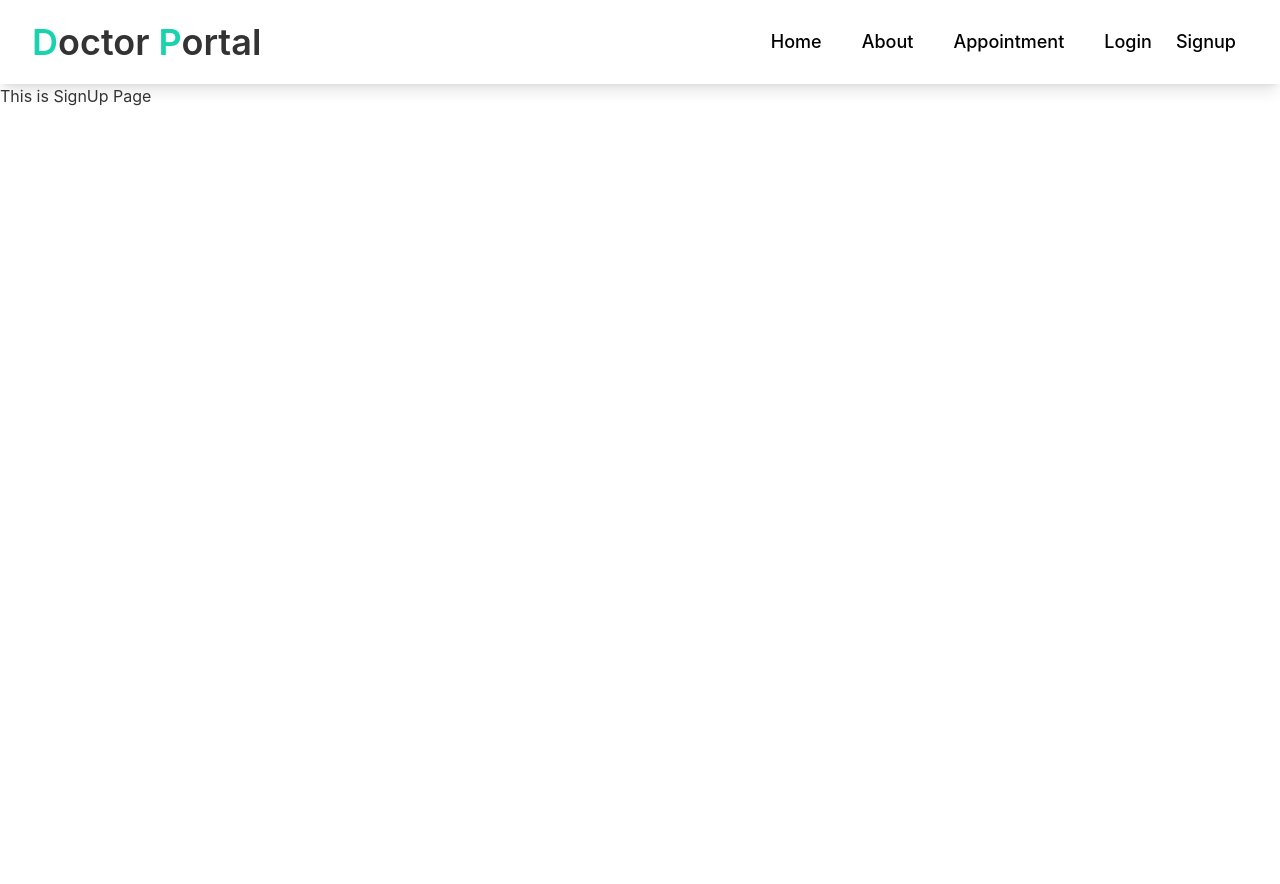
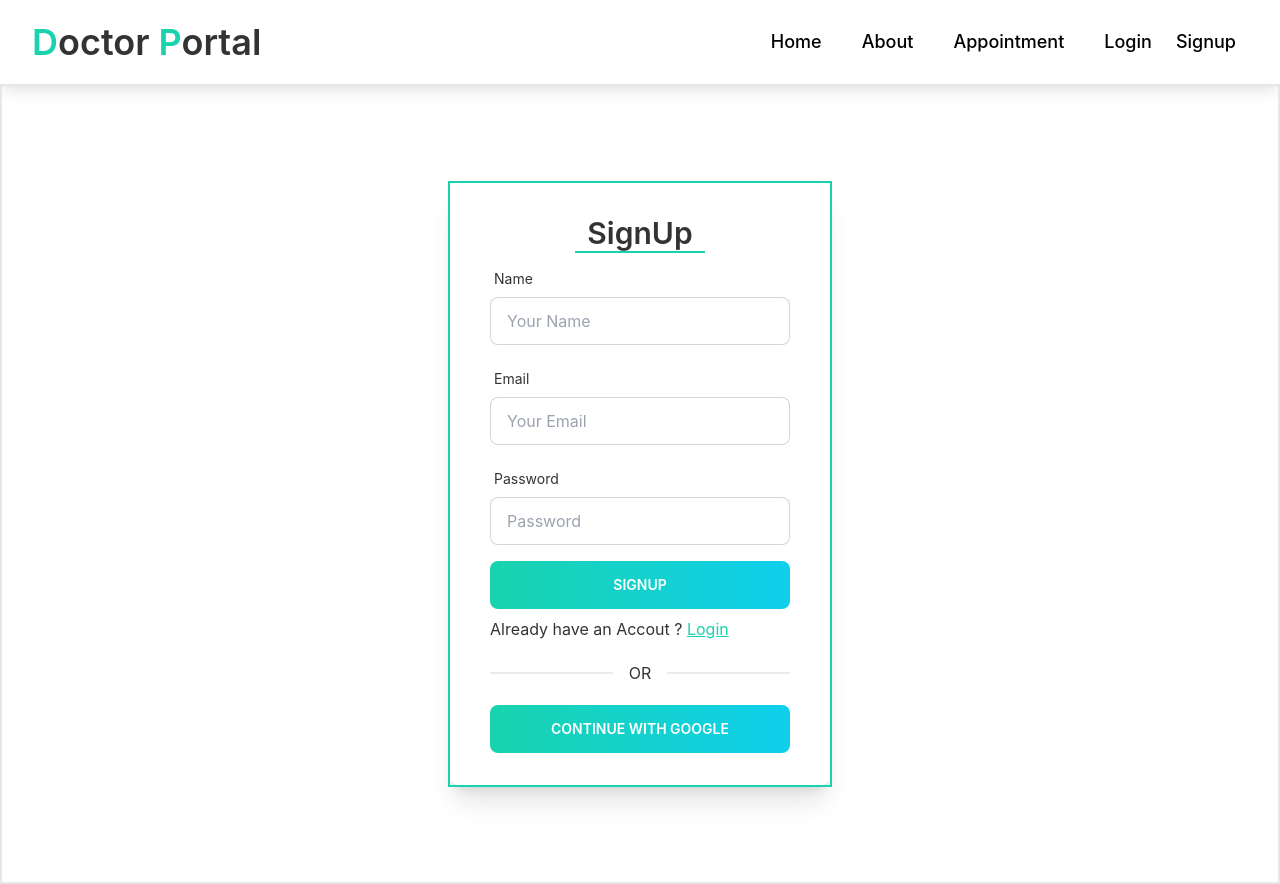
Before and after one commit to Sp-Tamim33/doctor-portal, a React (Create React App) app: page /signup in a window 1280 px wide. Before the commit the page ends 800 px from the top, so only its background shows below. Built offline with nearby package versions, Linux system fonts and the light colour scheme; no server answers.

Commit message:
implement login and signup page and function

```diff
--- a/package.json
+++ b/package.json
@@ -14,6 +14,7 @@
     "react-day-picker": "^8.0.4",
     "react-dom": "^18.1.0",
     "react-firebase-hooks": "^5.0.3",
+    "react-hook-form": "^7.31.1",
     "react-router-dom": "^6.3.0",
     "react-scripts": "5.0.1",
     "web-vitals": "^2.1.4"
--- a/src/Pages/Login/Login.js
+++ b/src/Pages/Login/Login.js
@@ -1,23 +1,102 @@
 import React from 'react';
-import { useSignInWithGoogle } from 'react-firebase-hooks/auth';
+import { useSignInWithGoogle, useSignInWithEmailAndPassword } from 'react-firebase-hooks/auth';
 import auth from '../../Firebase.init';
 import Loading from '../Loading/Loading';
+import { useForm } from "react-hook-form";
+import { Link, Navigate } from 'react-router-dom';
 
 
 
 const Login = () => {
     const [signInWithGoogle, googleUser, googleLoading, googleError] = useSignInWithGoogle(auth);
+    const [
+        signInWithEmailAndPassword,
+        user,
+        loading,
+        error,
+    ] = useSignInWithEmailAndPassword(auth);
+    const { register, formState: { errors }, handleSubmit } = useForm();
 
-    if (googleLoading) {
+    // user
+    if (user || googleUser) {
+        Navigate('/home')
+    }
+
+    // loading
+    if (googleLoading || loading) {
         return <Loading />
     }
 
+    // errors
+    let errorMessage;
+    if (error || googleError) {
+        errorMessage = <p className='text-red-500'>{error?.message || googleError?.message}</p>
+    }
+
+    const onSubmit = data => {
+        signInWithEmailAndPassword(data.email, data.password)
+    };
     return (
-        <div className='flex justify-center items-center h-screen'>
+        <div className='flex justify-center items-center h-screen border-2'>
             <div class="card shadow-xl ">
-                <div class="card-body">
-                    <h2 class="card-title mx-auto">Login</h2>
-                    <p>If a dog chews shoes whose shoes does he choose?</p>
+                <div class="card-body border-2 border-secondary px-5 md:px-10">
+                    <h2 class="card-title mx-auto text-3xl border-b-2 border-b-secondary px-3">Login</h2>
+                    <form onSubmit={handleSubmit(onSubmit)} className="w-[300px]">
+                        {/* Email Field  */}
+                        <div class="form-control w-full">
+                            <label class="label">
+                                <span class="label-text">Email</span>
+                            </label>
+                            <input
+                                {...register("email", {
+                                    required: {
+                                        value: true,
+                                        message: "Email Require*"
+                                    },
+                                    pattern: {
+                                        value: /[a-z0-9]+@[a-z]+\.[a-z]{2,3}/,
+                                        message: "Invalid Email*"
+                                    }
+                                })}
+                                type="email"
+                                placeholder="Your Email"
+                                class="input input-bordered w-full" />
+                            <label class="label">
+                                <span class="label-text-alt text-red-500">
+                                    {errors.email?.type === 'required' && errors.email.message}
+                                    {errors.email?.type === 'pattern' && errors.email.message}
+                                </span>
+                            </label>
+                        </div>
+
+                        {/* password field  */}
+                        <div class="form-control w-full">
+                            <label class="label">
+                                <span class="label-text">Password</span>
+                            </label>
+                            <input
+                                {...register("password", {
+                                    required: {
+                                        value: true,
+                                        message: "Password Require*"
+                                    }
+                                })}
+                                type="password"
+                                placeholder="Password"
+                                class="input input-bordered w-full" />
+                            <label class="label">
+                                <span class="label-text-alt text-red-500">
+                                    {errors.password?.type === 'required' && errors.password.message}
+                                </span>
+                            </label>
+                        </div>
+                        {errorMessage}
+
+                        <input type="submit" className="btn bg-gradient-to-r from-secondary to-primary text-white border-0 w-full" value='Login' />
+                    </form>
+
+                    <p>New to Doctor Portal ? <Link to='/signup' className='text-secondary underline'>Create an Account</Link></p>
+
                     <div class="divider">OR</div>
 
                     <button onClick={() => signInWithGoogle()} className="btn bg-gradient-to-r from-secondary to-primary text-white border-0">Continue With Google</button>
--- a/src/Pages/Signup/Signup.js
+++ b/src/Pages/Signup/Signup.js
@@ -1,9 +1,127 @@
 import React from 'react';
+import { useCreateUserWithEmailAndPassword, useSignInWithGoogle } from 'react-firebase-hooks/auth';
+import auth from '../../Firebase.init';
+import Loading from '../Loading/Loading';
+import { useForm } from "react-hook-form";
+import { Link, useNavigate } from 'react-router-dom';
 
 const Signup = () => {
+    const [signInWithGoogle, googleUser, googleLoading, googleError] = useSignInWithGoogle(auth);
+    const { register, formState: { errors }, handleSubmit } = useForm(); const [
+        createUserWithEmailAndPassword,
+        user,
+        loading,
+        error,
+    ] = useCreateUserWithEmailAndPassword(auth);
+    const navigate = useNavigate()
+    // user
+    if (user || googleUser) {
+        navigate('/home')
+    }
+
+    //   loading
+    if (googleLoading || loading) {
+        return <Loading />
+    }
+
+    // errors
+    let errorMessage;
+    if (error || googleError) {
+        errorMessage = <p className='text-red-500'>{error?.message || googleError?.message}</p>
+    }
+
+
+    const onSubmit = data => {
+        createUserWithEmailAndPassword(data.email, data.password)
+    }
     return (
-        <div>
-            This is SignUp Page
+        <div className='flex justify-center items-center h-screen border-2'>
+            <div class="card shadow-xl ">
+                <div class="card-body border-2 border-secondary px-5 md:px-10">
+                    <h2 class="card-title mx-auto text-3xl border-b-2 border-b-secondary px-3">SignUp</h2>
+                    <form onSubmit={handleSubmit(onSubmit)} className="w-[300px]">
+                        {/* Name field  */}
+                        <div class="form-control w-full">
+                            <label class="label">
+                                <span class="label-text">Name</span>
+                            </label>
+                            <input
+                                {...register("name", {
+                                    required: {
+                                        value: true,
+                                        message: "Name Require*"
+                                    }
+                                })}
+                                type="text"
+                                placeholder="Your Name"
+                                class="input input-bordered w-full" />
+                            <label class="label">
+                                <span class="label-text-alt text-red-500">
+                                    {errors.name?.type === 'required' && errors.name.message}
+                                </span>
+                            </label>
+                        </div>
+                        {/* Email Field  */}
+                        <div class="form-control w-full">
+                            <label class="label">
+                                <span class="label-text">Email</span>
+                            </label>
+                            <input
+                                {...register("email", {
+                                    required: {
+                                        value: true,
+                                        message: "Email Require*"
+                                    },
+                                    pattern: {
+                                        value: /[a-z0-9]+@[a-z]+\.[a-z]{2,3}/,
+                                        message: "Invalid Email*"
+                                    }
+                                })}
+                                type="email"
+                                placeholder="Your Email"
+                                class="input input-bordered w-full" />
+                            <label class="label">
+                                <span class="label-text-alt text-red-500">
+                                    {errors.email?.type === 'required' && errors.email.message}
+                                    {errors.email?.type === 'pattern' && errors.email.message}
+                                </span>
+                            </label>
+                        </div>
+
+                        {/* password field  */}
+                        <div class="form-control w-full">
+                            <label class="label">
+                                <span class="label-text">Password</span>
+                            </label>
+                            <input
+                                {...register("password", {
+                                    required: {
+                                        value: true,
+                                        message: "Password Require*"
+                                    }
+                                })}
+                                type="password"
+                                placeholder="Password"
+                                class="input input-bordered w-full" />
+                            <label class="label">
+                                <span class="label-text-alt text-red-500">
+                                    {errors.password?.type === 'required' && errors.password.message}
+                                </span>
+                            </label>
+                        </div>
+
+                        {errorMessage}
+
+                        <input type="submit" className="btn bg-gradient-to-r from-secondary to-primary text-white border-0 w-full" value='SignUp' />
+                    </form>
+
+                    <p>Already have an Accout ? <Link to='/login' className='text-secondary underline'>Login</Link></p>
+
+                    <div class="divider">OR</div>
+
+                    <button onClick={() => signInWithGoogle()} className="btn bg-gradient-to-r from-secondary to-primary text-white border-0">Continue With Google</button>
+                </div>
+            </div>
         </div>
     );
 };
```
Also changed, not shown: 1 other file (tests, documents, lock files or other folders).
